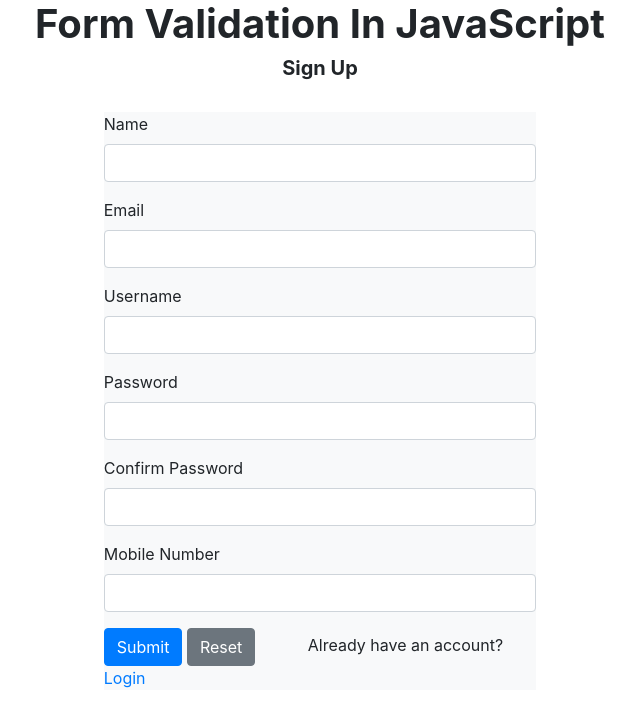
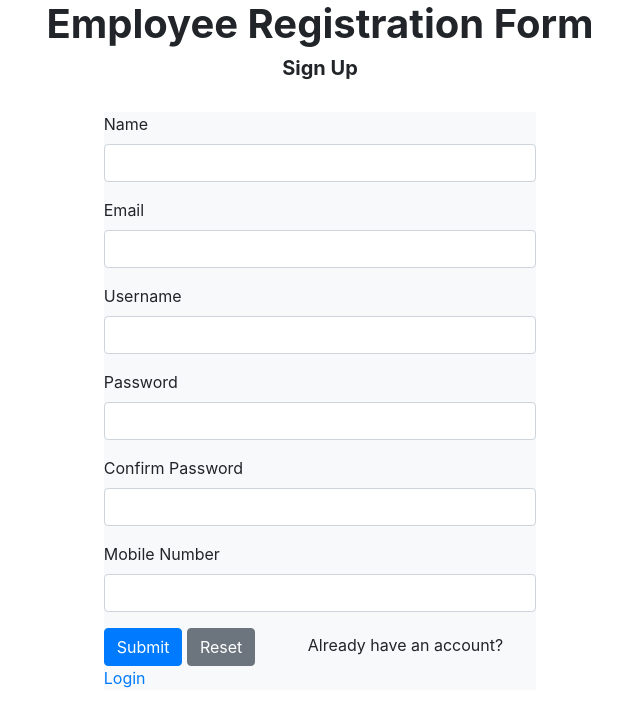
Before and after one commit to sainsaji/form_validation, a plain HTML site: page index.html in a window 1280 px wide. Shown: the whole page, without its empty margins (320-960 px from the left). Drawn offline with nearby package versions, Linux system fonts and the light colour scheme.

Commit message:
changed heading

```diff
--- a/index.html
+++ b/index.html
@@ -21,7 +21,7 @@
       class="text-green text-center font-weight-bold"
       style="font-size: 40px;"
     >
-      Form Validation In JavaScript
+      Employee Registration Form
     </h1>
 
     <h4 class="text-blue text-center font-weight-bold" style="font-size: 20px;">
```
